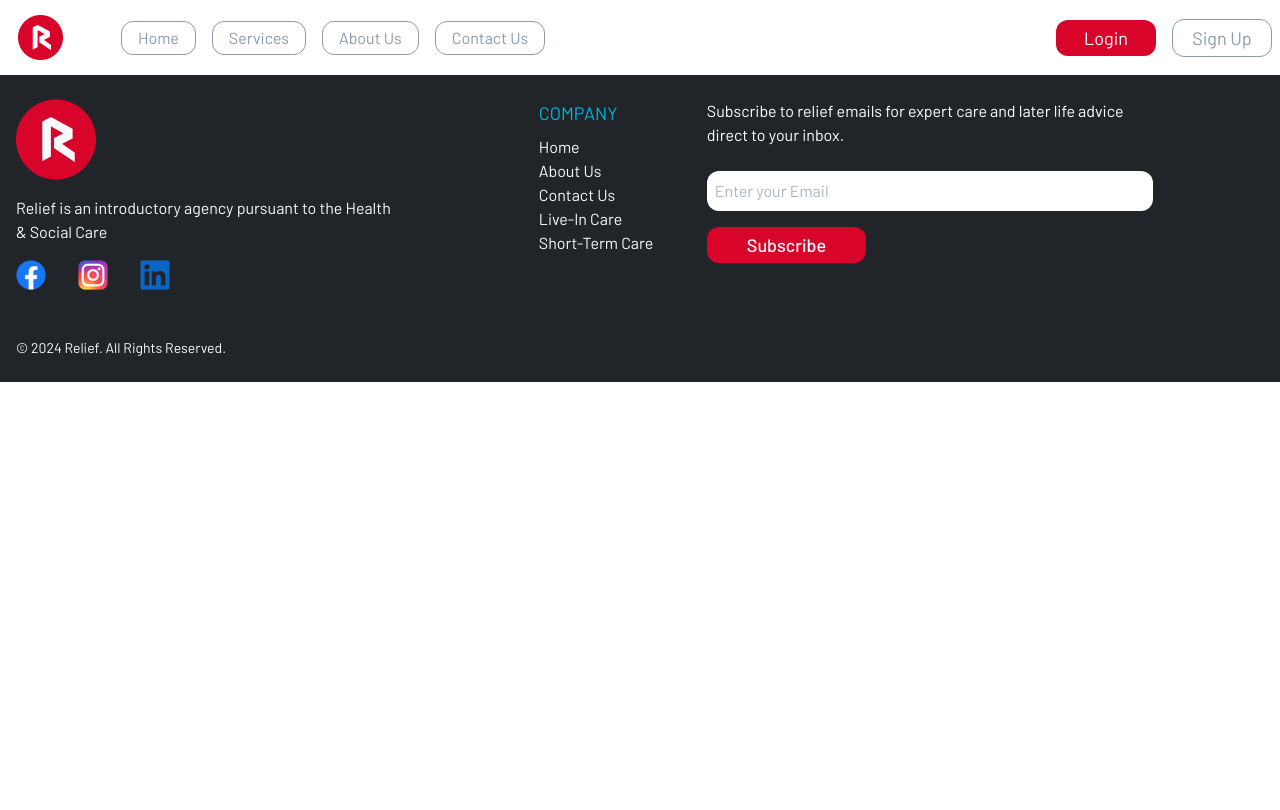
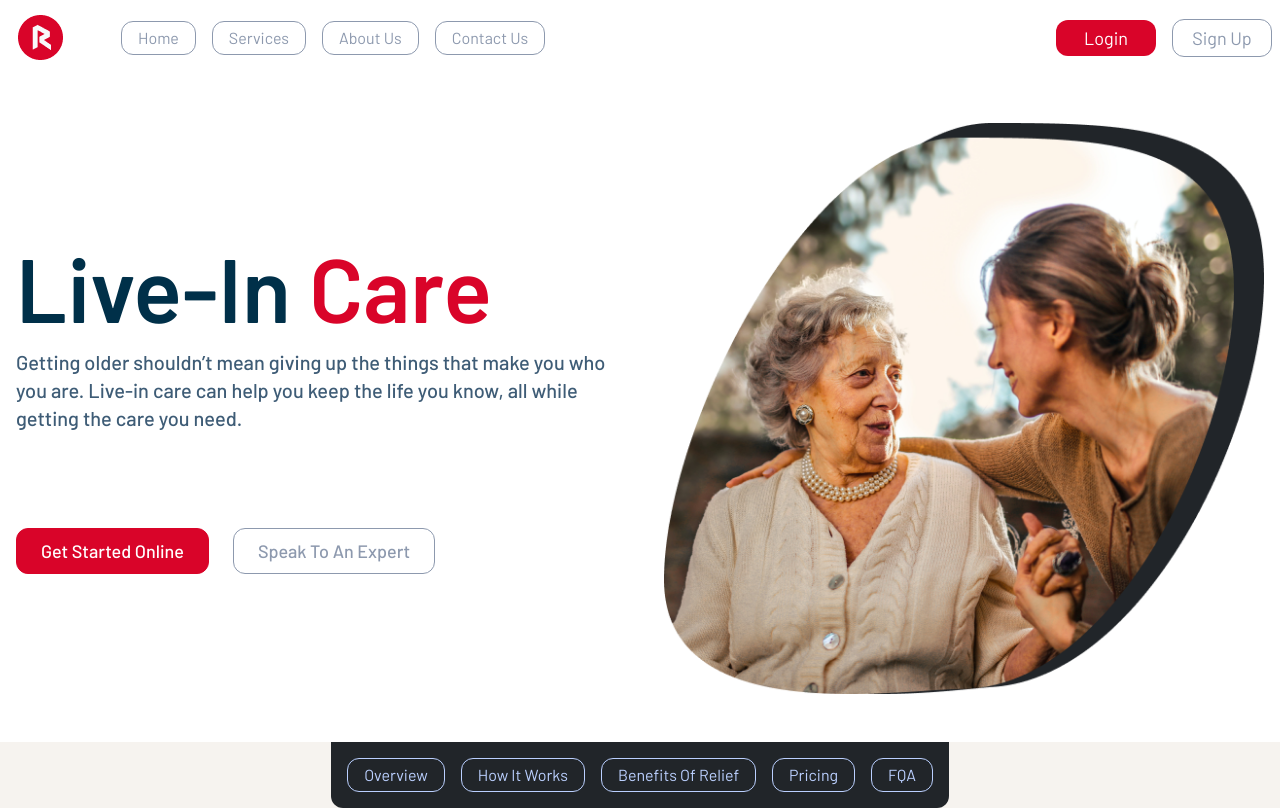
Before and after one commit to eslamalhendawy/Relief, a React (Vite) app: page /live-in-care in a window 1280 px wide. Shown: the top 810 px of the page. Built offline with nearby package versions, Linux system fonts and the light colour scheme.

Commit message:
Started working on LiveInCare and ShortTermCare

```diff
--- a/src/App.jsx
+++ b/src/App.jsx
@@ -5,6 +5,8 @@ import HomePage from "./Components/HomePage";
 import Footer from "./Components/Footer";
 import AboutUs from "./Components/AboutUs";
 import ContactUs from "./Components/ContactUs";
+import LiveInCare from "./Components/LiveInCare";
+import ShortTermCare from "./Components/ShortTermCare";
 
 function App() {
 
@@ -17,6 +19,8 @@ function App() {
           <Route path="/" exact element={<HomePage />} />
           <Route path="/about-us" element={<AboutUs />} />
           <Route path="/contact-us" element={<ContactUs />} />
+          <Route path="/live-in-care" element={<LiveInCare />} />
+          <Route path="/short-term-care" element={<ShortTermCare />} />
         </Routes>
         <Footer />
       </Router>
--- /dev/null
+++ b/src/Components/CareHero.jsx
@@ -0,0 +1,23 @@
+import { Link } from "react-router-dom"
+
+import heroImage from "/assets/careHero.png"
+
+const CareHero = ({headerNavy, headerRed, pTag}) => {
+  return (
+    <section className="container mx-auto px-4 py-12 flex gap-6 xl:gap-12 flex-col md:flex-row items-center">
+      <div className="md:basis-1/2">
+        <h1 className="text-navyColor font-[600] text-4xl md:text-6xl xl:text-[90px] text-center md:text-left mb-4 capitalize">{headerNavy} <span className="text-accent">{headerRed}</span></h1>
+        <p className="text-[#3E5C76] font-[500] text-center md:text-left mb-4 lg:mb-24 text-lg xl:text-xl">{pTag}</p>
+        <div className="flex flex-col lg:flex-row items-center gap-6">
+            <Link className="capitalize bg-accent hover:bg-red-700 duration-200 text-white py-2 px-6 rounded-xl text-lg font-[500] border border-accent">get started online</Link>
+            <Link className="capitalize border border-[#8D99AE] hover:border-navyColor text-[#8D99AE] hover:text-navyColor duration-200 py-2 px-6 rounded-xl text-lg font-[500]">speak to an expert</Link>
+          </div>
+      </div>
+      <div className="md:basis-1/2">
+        <img src={heroImage} alt="" />
+      </div>
+    </section>
+  )
+}
+
+export default CareHero
--- /dev/null
+++ b/src/Components/CareNavigation.jsx
@@ -0,0 +1,27 @@
+const CareNavigation = () => {
+  return (
+    <section className='bg-[#F6F3EF]'>
+      <div className='bg-sectionColor p-4 w-fit mx-auto mb-6 rounded-b-xl'>
+        <ul className='flex items-center justify-center gap-4'>
+          <li className='border border-[#BBD0FF] text-center text-[#BBD0FF] rounded-xl w-fit py-1 px-4'>
+            <a href="#overview">Overview</a>
+          </li>
+          <li className='border border-[#BBD0FF] text-center text-[#BBD0FF] rounded-xl w-fit py-1 px-4'>
+            <a href="">How It Works</a>
+          </li>
+          <li className='border border-[#BBD0FF] text-center text-[#BBD0FF] rounded-xl w-fit py-1 px-4'>
+            <a href="">Benefits Of Relief</a>
+          </li>
+          <li className='border border-[#BBD0FF] text-center text-[#BBD0FF] rounded-xl w-fit py-1 px-4'>
+            <a href="">Pricing</a>
+          </li>
+          <li className='border border-[#BBD0FF] text-center text-[#BBD0FF] rounded-xl w-fit py-1 px-4'>
+            <a href="">FQA</a>
+          </li>
+        </ul>
+      </div>
+    </section>
+  )
+}
+
+export default CareNavigation
--- /dev/null
+++ b/src/Components/LiveInCare.jsx
@@ -0,0 +1,20 @@
+import { useEffect } from "react";
+
+import CareHero from "./CareHero";
+import CareNavigation from "./CareNavigation";
+
+const LiveInCare = () => {
+  useEffect(() => {
+    document.title = "Relief | Live In Care";
+    window.scrollTo(0, 0);
+  }, []);
+
+  return (
+    <>
+      <CareHero headerNavy="live-in" headerRed="care" pTag="Getting older shouldn’t mean giving up the things that make you who you are. Live-in care can help you keep the life you know, all while getting the care you need." />
+      <CareNavigation />
+    </>
+  );
+};
+
+export default LiveInCare;
--- /dev/null
+++ b/src/Components/ShortTermCare.jsx
@@ -0,0 +1,19 @@
+import { useEffect } from "react";
+
+import CareHero from "./CareHero";
+
+const ShortTermCare = () => {
+
+  useEffect(() => {
+    document.title = "Relief | Live In Care";
+    window.scrollTo(0, 0);
+  }, []);
+
+  return (
+    <>
+      <CareHero headerNavy="short-term" headerRed="care" pTag="When you need temporary care, relief can connect you with a fully-vetted carer who you can trust to care the way you would." />
+    </>
+  )
+}
+
+export default ShortTermCare
```
Also changed, not shown: public/assets/careHero.png (added).
